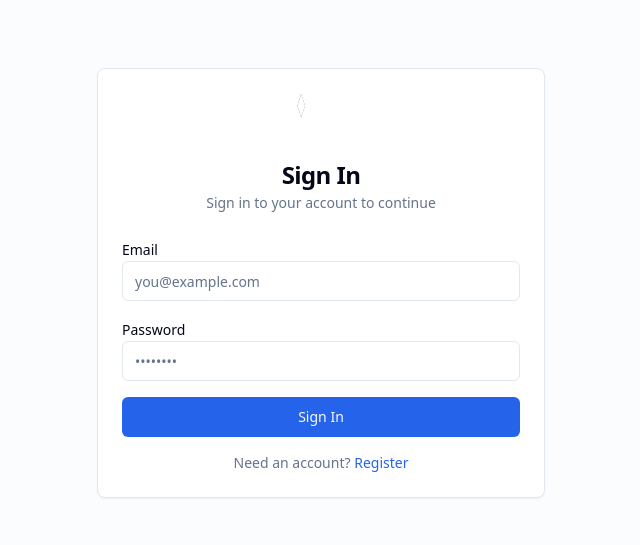
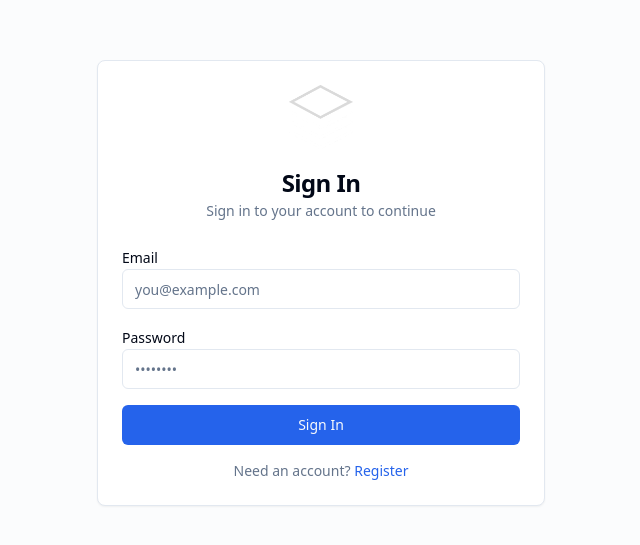
Before and after one commit to texfla/handled, a React (Vite) app in the folder apps/backoffice/web/: page /login in a window 1280 px wide. Shown: the part 117-662 px from the top of the page, without its empty margins (319-959 px from the left). Built offline with nearby package versions, Linux system fonts and the light colour scheme.

Commit message:
fix: update logo image in LoginPage for improved visibility and branding consistency

```diff
--- a/apps/backoffice/web/src/pages/LoginPage.tsx
+++ b/apps/backoffice/web/src/pages/LoginPage.tsx
@@ -38,7 +38,7 @@ export function LoginPage() {
       <Card className="w-full max-w-md">
         <CardHeader className="text-center">
           <div className="flex justify-center mb-4">
-            <img src="/handled_logo.png" alt="Handled" className="h-12 w-12" />
+            <img src="/handled_icon.png" alt="Handled" className="h-16 w-16" />
           </div>
           <CardTitle>{isRegistering ? 'Create Account' : 'Sign In'}</CardTitle>
           <CardDescription>
```
